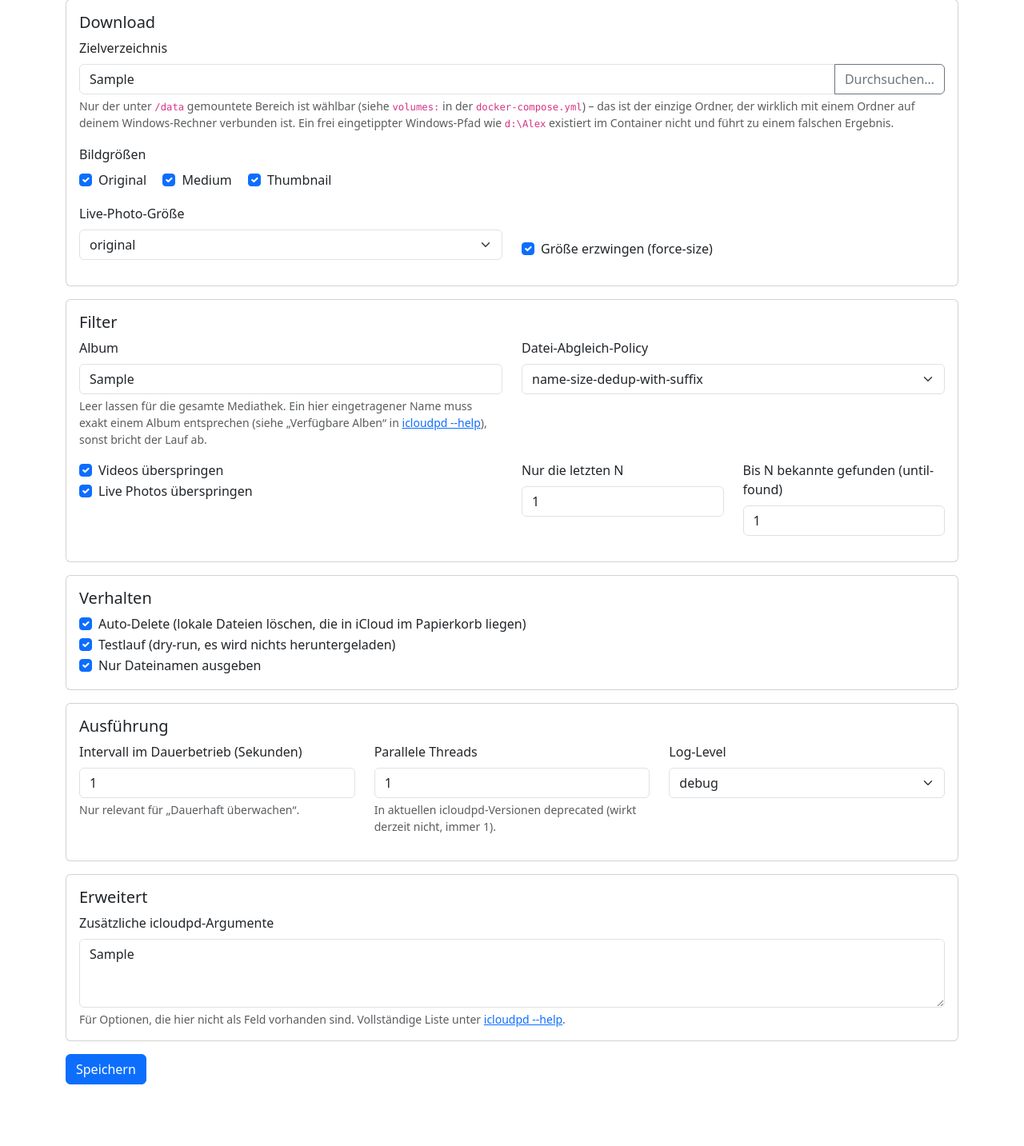
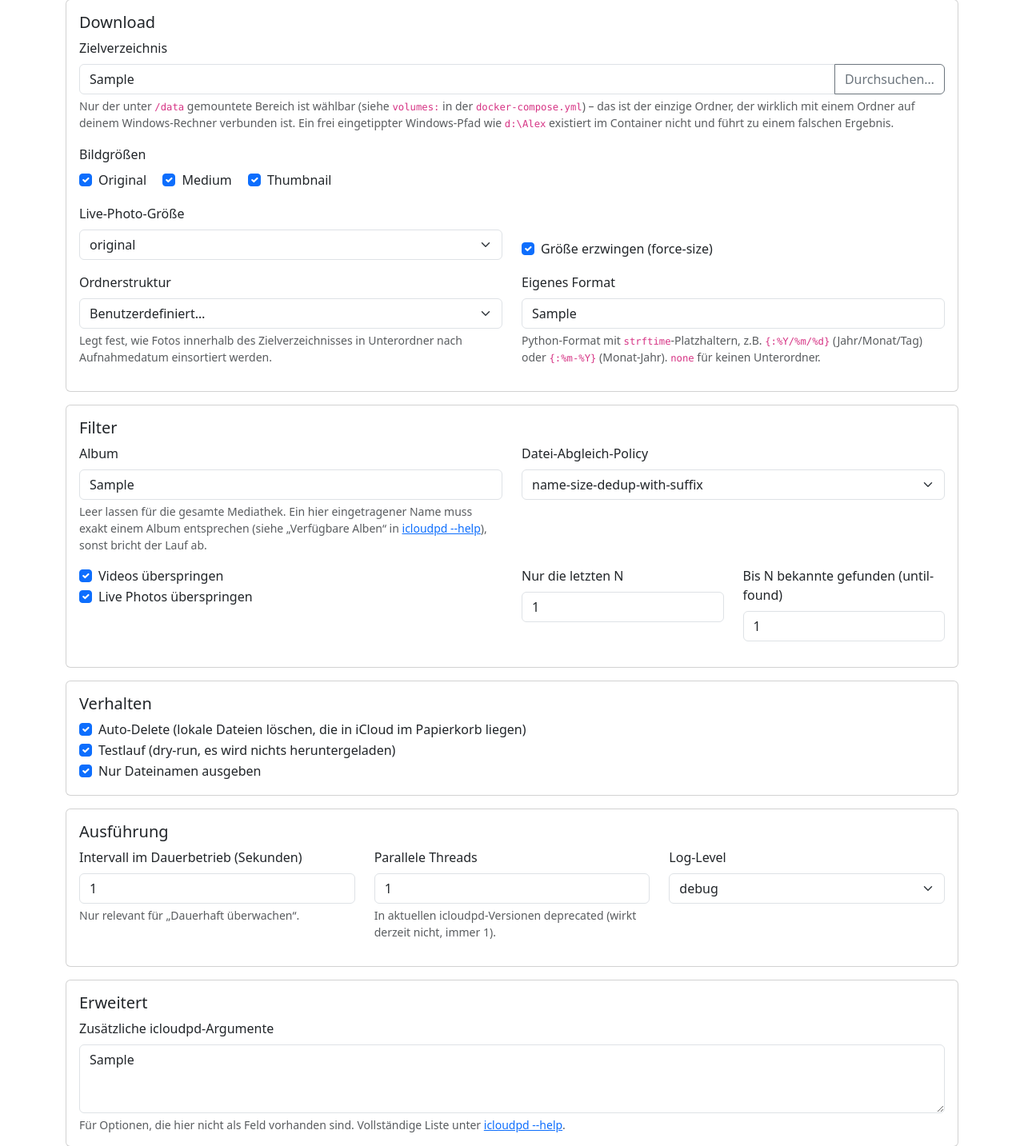
Before and after one commit to Luftloch80/icloudpd-webinterface-, a Flask app: page /settings/ in a window 1280 px wide. Shown: the part 126-1559 px from the top of the page at 80% size. Before the commit the page ends 1482 px from the top, so only its background shows below. Run offline with Flask 3, Linux system fonts and the light colour scheme; the visitor is signed in with stand-in values (Sample User, id 1); tables that the repository leaves empty hold one stand-in row (values such as "Sample post"); parts of the project's set-up code (start-up, migrations or seed data) failed here and were passed over.

Commit message:
Add selectable folder structure (Year/Month/Day, Month/Year, etc.)
Exposes icloudpd's --folder-structure option as a preset dropdown (Jahr/
Monat/Tag, Jahr/Monat, Monat/Jahr, Tag/Monat/Jahr, nur Jahr, kein
Unterordner) plus a custom strftime-format input for anything else,
instead of requiring users to know the {:%Y/%m/%d}-style syntax or resort
to the free-text "extra args" field.

Co-Authored-By: Claude Sonnet 5 <noreply@anthropic.com>
Claude-Session: https://claude.ai/code/session_01EA4PNeHdh1r4vsEnGmQ3yu

```diff
--- a/app/icloudpd_runner.py
+++ b/app/icloudpd_runner.py
@@ -55,6 +55,8 @@ def build_args(account, settings, mode: str) -> list[str]:
     args += ["--live-photo-size", settings.live_photo_size]
     if settings.force_size:
         args.append("--force-size")
+    if settings.folder_structure:
+        args += ["--folder-structure", settings.folder_structure]
 
     if settings.album:
         args += ["--album", settings.album]
--- a/app/models.py
+++ b/app/models.py
@@ -32,6 +32,10 @@ class Settings(db.Model):
     size_thumb = db.Column(db.Boolean, nullable=False, default=False)
     live_photo_size = db.Column(db.String(16), nullable=False, default="original")
     force_size = db.Column(db.Boolean, nullable=False, default=False)
+    # icloudpd's own --folder-structure syntax: a Python format string
+    # wrapping strftime directives, e.g. "{:%Y/%m/%d}", or the literal
+    # "none" for no subfolders at all.
+    folder_structure = db.Column(db.String(128), nullable=False, default="{:%Y/%m/%d}")
 
     # Filtering
     # Empty means "whole library" (icloudpd's own default when --album is
--- a/app/routes/settings.py
+++ b/app/routes/settings.py
@@ -17,6 +17,19 @@ BROWSE_ROOT = Config.DATA_DIR
 LIVE_PHOTO_SIZES = ["original", "medium", "thumb"]
 FILE_MATCH_POLICIES = ["name-size-dedup-with-suffix", "name-id7"]
 LOG_LEVELS = ["debug", "info", "error"]
+
+# Presets for icloudpd's --folder-structure option (a Python format string
+# wrapping strftime directives). "custom" is a UI-only sentinel handled
+# below, not a real icloudpd value.
+FOLDER_STRUCTURE_PRESETS = [
+    ("{:%Y/%m/%d}", "Jahr/Monat/Tag (Standard)"),
+    ("{:%Y/%m}", "Jahr/Monat"),
+    ("{:%m/%Y}", "Monat/Jahr"),
+    ("{:%d/%m/%Y}", "Tag/Monat/Jahr"),
+    ("{:%Y}", "Nur Jahr"),
+    ("none", "Kein Unterordner (alle Fotos in einem Ordner)"),
+]
+_FOLDER_STRUCTURE_VALUES = {value for value, _ in FOLDER_STRUCTURE_PRESETS}
 
 
 def _int_or_none(value: str):
@@ -120,6 +133,15 @@ def edit():
         settings.live_photo_size = request.form.get("live_photo_size", "original")
         settings.force_size = request.form.get("force_size") == "on"
 
+        preset = request.form.get("folder_structure_preset", "{:%Y/%m/%d}")
+        if preset == "custom":
+            custom = request.form.get("folder_structure_custom", "").strip()
+            settings.folder_structure = custom or "{:%Y/%m/%d}"
+        elif preset in _FOLDER_STRUCTURE_VALUES:
+            settings.folder_structure = preset
+        else:
+            settings.folder_structure = "{:%Y/%m/%d}"
+
         # Empty = whole library (icloudpd's own default when --album is
         # omitted). Do NOT fall back to a guessed name like "All Photos"
         # here: icloudpd looks that up as an exact album name and crashes
@@ -148,6 +170,8 @@ def edit():
         flash("Einstellungen gespeichert.", "success")
         return redirect(url_for("settings.edit"))
 
+    is_custom_folder_structure = settings.folder_structure not in _FOLDER_STRUCTURE_VALUES
+
     return render_template(
         "settings.html",
         account=account,
@@ -155,4 +179,6 @@ def edit():
         live_photo_sizes=LIVE_PHOTO_SIZES,
         file_match_policies=FILE_MATCH_POLICIES,
         log_levels=LOG_LEVELS,
+        folder_structure_presets=FOLDER_STRUCTURE_PRESETS,
+        is_custom_folder_structure=is_custom_folder_structure,
     )
--- a/app/templates/settings.html
+++ b/app/templates/settings.html
@@ -52,6 +52,34 @@
           <div class="form-check">
             <input class="form-check-input" type="checkbox" name="force_size" id="force_size" {% if settings.force_size %}checked{% endif %}>
             <label class="form-check-label" for="force_size">Größe erzwingen (force-size)</label>
+          </div>
+        </div>
+      </div>
+
+      <div class="row">
+        <div class="col-md-6 mb-3">
+          <label class="form-label">Ordnerstruktur</label>
+          <select class="form-select" name="folder_structure_preset" id="folder_structure_preset">
+            {% for value, label in folder_structure_presets %}
+            <option value="{{ value }}" {% if settings.folder_structure == value and not is_custom_folder_structure %}selected{% endif %}>{{ label }}</option>
+            {% endfor %}
+            <option value="custom" {% if is_custom_folder_structure %}selected{% endif %}>Benutzerdefiniert…</option>
+          </select>
+          <div class="form-text">
+            Legt fest, wie Fotos innerhalb des Zielverzeichnisses in Unterordner nach
+            Aufnahmedatum einsortiert werden.
+          </div>
+        </div>
+        <div class="col-md-6 mb-3" id="folder_structure_custom_wrap"
+             style="{% if not is_custom_folder_structure %}display:none;{% endif %}">
+          <label class="form-label">Eigenes Format</label>
+          <input type="text" class="form-control" name="folder_structure_custom" id="folder_structure_custom"
+                 value="{{ settings.folder_structure if is_custom_folder_structure else '' }}"
+                 placeholder="z.B. {:%Y-%m}">
+          <div class="form-text">
+            Python-Format mit <code>strftime</code>-Platzhaltern, z.B. <code>{:%Y/%m/%d}</code>
+            (Jahr/Monat/Tag) oder <code>{:%m-%Y}</code> (Monat-Jahr). <code>none</code> für
+            keinen Unterordner.
           </div>
         </div>
       </div>
@@ -198,4 +226,14 @@
 
 {% block scripts %}
 <script src="{{ url_for('static', filename='js/folder_browser.js') }}"></script>
+<script>
+(function () {
+  const select = document.getElementById("folder_structure_preset");
+  const wrap = document.getElementById("folder_structure_custom_wrap");
+  if (!select || !wrap) return;
+  select.addEventListener("change", () => {
+    wrap.style.display = select.value === "custom" ? "" : "none";
+  });
+})();
+</script>
 {% endblock %}
```
